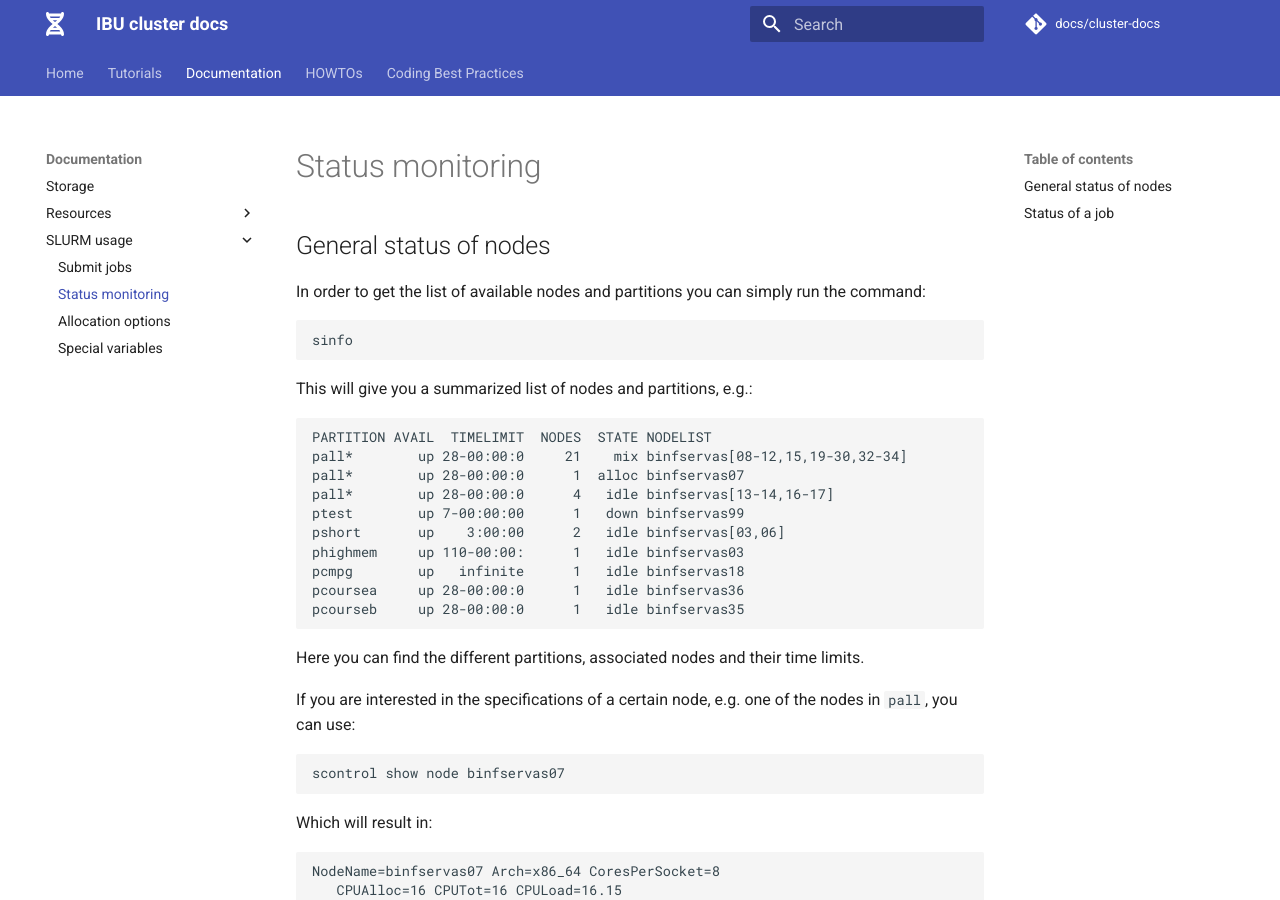
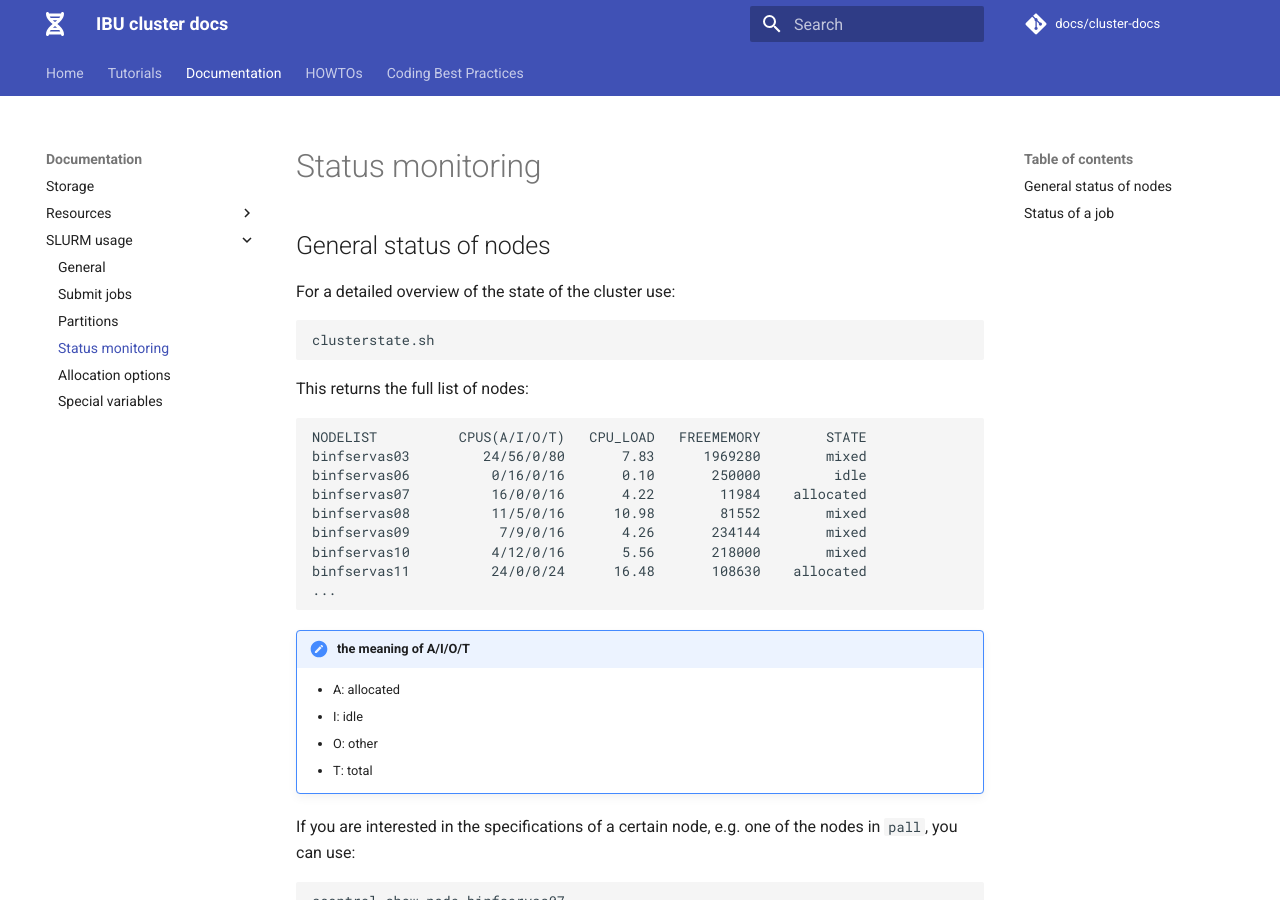
Before and after one commit to GeertvanGeest/cluster-docs, an MkDocs documentation site: the page built from docs/documentation/SLURM_usage/status_monitoring.md, in a window 1280 px wide and 900 px high. Built offline with MkDocs 1.6.1 and Material for MkDocs 9.7.7, drawn with Linux system fonts in a browser that asks for light colours; some of the changed text lies outside the part shown.

Commit message:
adds slurm docs

````diff
--- a/docs/documentation/SLURM_usage/status_monitoring.md
+++ b/docs/documentation/SLURM_usage/status_monitoring.md
@@ -1,28 +1,31 @@
 
 ## General status of nodes
 
-In order to get the list of available nodes and partitions you can simply run the command:
+For a detailed overview of the state of the cluster use:
 
 ```sh
-sinfo
+clusterstate.sh
 ```
 
-This will give you a summarized list of nodes and partitions, e.g.:
+This returns the full list of nodes:
 
 ```
-PARTITION AVAIL  TIMELIMIT  NODES  STATE NODELIST
-pall*        up 28-00:00:0     21    mix binfservas[08-12,15,19-30,32-34]
-pall*        up 28-00:00:0      1  alloc binfservas07
-pall*        up 28-00:00:0      4   idle binfservas[13-14,16-17]
-ptest        up 7-00:00:00      1   down binfservas99
-pshort       up    3:00:00      2   idle binfservas[03,06]
-phighmem     up 110-00:00:      1   idle binfservas03
-pcmpg        up   infinite      1   idle binfservas18
-pcoursea     up 28-00:00:0      1   idle binfservas36
-pcourseb     up 28-00:00:0      1   idle binfservas35
+NODELIST          CPUS(A/I/O/T)   CPU_LOAD   FREEMEMORY        STATE
+binfservas03         24/56/0/80       7.83      1969280        mixed
+binfservas06          0/16/0/16       0.10       250000         idle
+binfservas07          16/0/0/16       4.22        11984    allocated
+binfservas08          11/5/0/16      10.98        81552        mixed
+binfservas09           7/9/0/16       4.26       234144        mixed
+binfservas10          4/12/0/16       5.56       218000        mixed
+binfservas11          24/0/0/24      16.48       108630    allocated
+...
 ```
 
-Here you can find the different partitions, associated nodes and their time limits.
+!!! Note "the meaning of A/I/O/T"
+    - A: allocated
+    - I: idle
+    - O: other
+    - T: total
 
 If you are interested in the specifications of a certain node, e.g. one of the nodes in `pall`, you can use:
 
@@ -85,6 +88,12 @@ Returning:
 7377455      pall interact gvangees  R       2:00      1 binfservas10
 ```
 
+To get more information on submitted jobs that have not yet completed (i.e. status is RUNNING/PENDING):
+
+```sh
+scontrol show job 7377455
+```
+
 After job completion, you migth be interested in how much CPU, time and memory your job actually took. For this, you could use:
 
 ```sh
@@ -140,3 +149,16 @@ Constraints         ConsumedEnergy      ConsumedEnergyRaw   CPUTime
 CPUTimeRAW          DBIndex             DerivedExitCode     Elapsed
 SystemCPU           SystemComment       Timelimit           TimelimitRaw
 ```
+
+For your convenience, you can summarize these statistics based on a pattern in the job name. Here's an example on CPU time (here we're looking for pattern `p121`):
+
+```sh
+# To see the total CPU time spent on a particular project (in seconds):
+# CPUTimeRaw = Elapsed time * CPU
+
+sacct \
+--starttime 2018-01-01 \
+-o CPUTimeRaw,JobName \
+| grep "p121" \
+| awk '{ sum += $1 } END { print sum }'
+```
--- a/mkdocs.yml
+++ b/mkdocs.yml
@@ -16,7 +16,9 @@ nav:
         - Share files: documentation/resources/share_files.md
         - Analysis: documentation/resources/analysis.md
       - SLURM usage:
+        - General: documentation/SLURM_usage/slurm_general.md
         - Submit jobs: documentation/SLURM_usage/submit_jobs.md
+        - Partitions: documentation/SLURM_usage/partitions.md
         - Status monitoring: documentation/SLURM_usage/status_monitoring.md
         - Allocation options: documentation/SLURM_usage/allocation_options.md
         - Special variables: documentation/SLURM_usage/slurm_variables.md
````
Also changed, not shown: docs/documentation/SLURM_usage/partitions.md (added, +22 -0 lines), docs/documentation/SLURM_usage/slurm_general.md (added, +8 -0 lines), docs/documentation/SLURM_usage/submit_jobs.md (+20 -6 lines).
